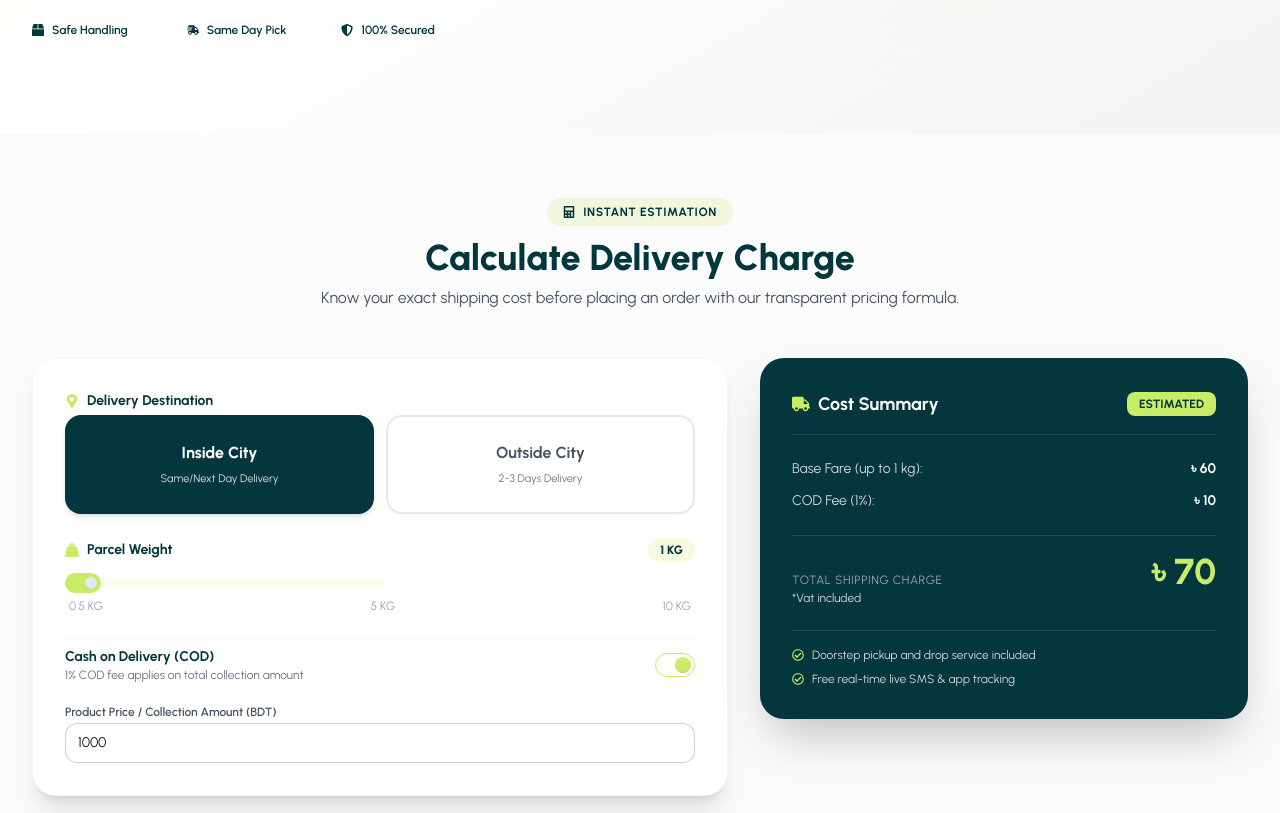
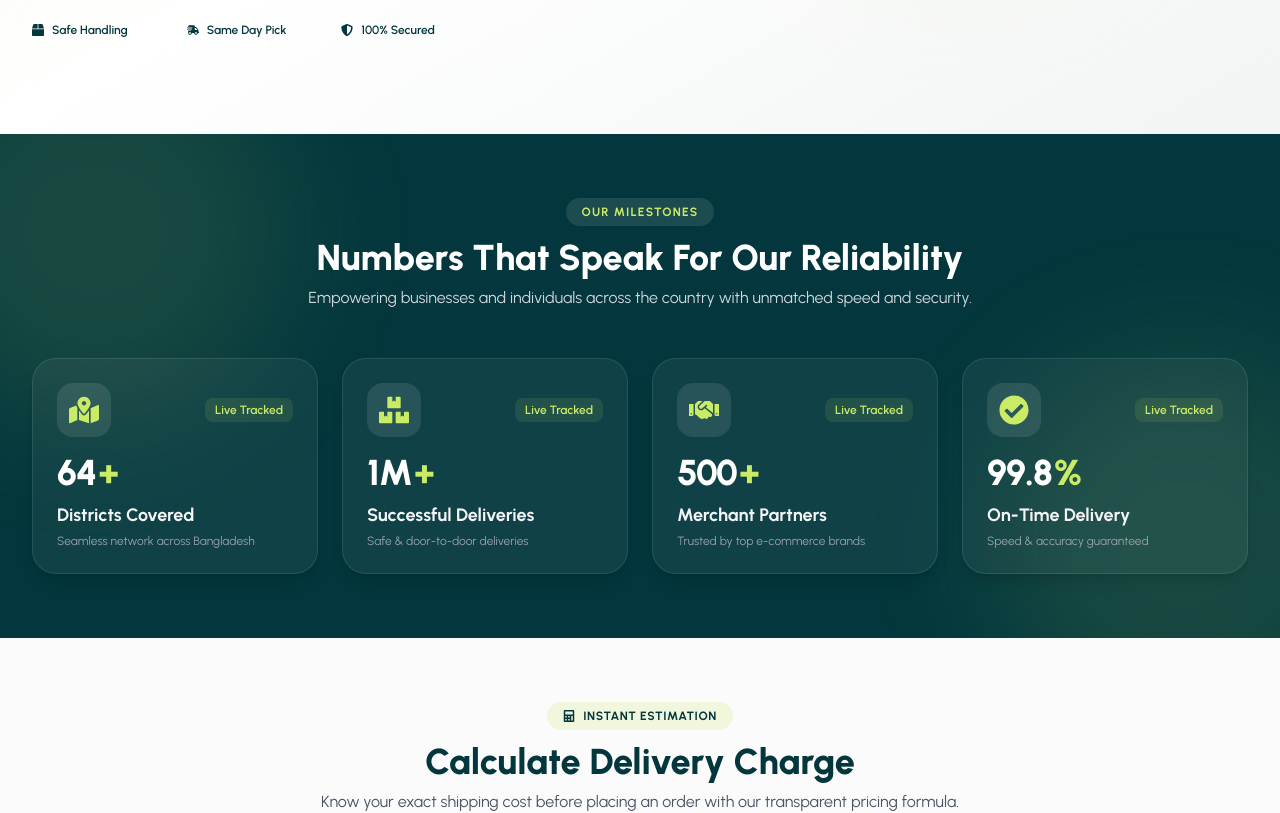
Before and after one commit to opunath26/zap-shift-client, a React (Vite) app: page / in a window 1280 px wide. Shown: the part 660-1473 px from the top of the page. Built offline with nearby package versions, Linux system fonts and the light colour scheme; no server answers.

Commit message:
feat(home): add animated stats and milestones counter section

```diff
--- a/package.json
+++ b/package.json
@@ -18,6 +18,7 @@
     "leaflet": "^1.9.4",
     "lucide-react": "^0.554.0",
     "react": "^19.0.0-rc.1",
+    "react-countup": "^6.5.3",
     "react-dom": "^19.0.0-rc.1",
     "react-hook-form": "^7.66.1",
     "react-icons": "^5.5.0",
--- a/src/pages/Home/Home/Home.jsx
+++ b/src/pages/Home/Home/Home.jsx
@@ -5,6 +5,7 @@ import OurServices from '../Banner/OurServices';
 import Brands from '../Brands/Brands';
 import Reviews from '../Reviews/Reviews';
 import PricingCalculator from '../PricingCalculator/PricingCalculator';
+import StatsSection from '../StatsSection/StatsSection';
 
 const reviewsPromise = fetch('/reviews.json').then(res => res.json());
 
@@ -12,7 +13,8 @@ const reviewsPromise = fetch('/reviews.json').then(res => res.json());
 const Home = () => {
     return (
         <div>
-            <Banner></Banner>
+            <Banner />
+            <StatsSection />
             <PricingCalculator />
             <Work></Work>
             <OurServices></OurServices>
--- /dev/null
+++ b/src/pages/Home/StatsSection/StatsSection.jsx
@@ -0,0 +1,126 @@
+import React from 'react';
+import { motion } from 'framer-motion';
+import CountUp from 'react-countup';
+import { FaMapMarkedAlt, FaBoxes, FaHandshake, FaCheckCircle } from 'react-icons/fa';
+
+const statsData = [
+  {
+    id: 1,
+    icon: <FaMapMarkedAlt className="text-primary text-3xl" />,
+    number: 64,
+    suffix: '+',
+    title: 'Districts Covered',
+    description: 'Seamless network across Bangladesh',
+  },
+  {
+    id: 2,
+    icon: <FaBoxes className="text-primary text-3xl" />,
+    number: 1000000,
+    suffix: '+',
+    title: 'Successful Deliveries',
+    description: 'Safe & door-to-door deliveries',
+    isFormatted: true, // For 1M+ display logic
+  },
+  {
+    id: 3,
+    icon: <FaHandshake className="text-primary text-3xl" />,
+    number: 500,
+    suffix: '+',
+    title: 'Merchant Partners',
+    description: 'Trusted by top e-commerce brands',
+  },
+  {
+    id: 4,
+    icon: <FaCheckCircle className="text-primary text-3xl" />,
+    number: 99.8,
+    decimals: 1,
+    suffix: '%',
+    title: 'On-Time Delivery',
+    description: 'Speed & accuracy guaranteed',
+  },
+];
+
+const StatsSection = () => {
+  return (
+    <div className="relative bg-secondary py-16 overflow-hidden text-white">
+      {/* Background Decorative Glow */}
+      <div className="-top-24 -left-24 absolute bg-primary/10 blur-3xl rounded-full w-96 h-96 pointer-events-none"></div>
+      <div className="-right-24 -bottom-24 absolute bg-primary/10 blur-3xl rounded-full w-96 h-96 pointer-events-none"></div>
+
+      <div className="z-10 relative mx-auto px-4 sm:px-6 lg:px-8 max-w-7xl">
+
+        {/* Section Header */}
+        <motion.div
+          initial={{ opacity: 0, y: -20 }}
+          whileInView={{ opacity: 1, y: 0 }}
+          viewport={{ once: true }}
+          transition={{ duration: 0.5 }}
+          className="mx-auto mb-12 max-w-2xl text-center"
+        >
+          <span className="inline-block bg-white/10 mb-3 px-4 py-1.5 rounded-full font-bold text-primary text-xs uppercase tracking-widest">
+            Our Milestones
+          </span>
+          <h2 className="font-extrabold text-white text-3xl sm:text-4xl">
+            Numbers That Speak For Our Reliability
+          </h2>
+          <p className="mt-2 text-gray-300 text-sm sm:text-base">
+            Empowering businesses and individuals across the country with unmatched speed and security.
+          </p>
+        </motion.div>
+
+        {/* Stats Grid */}
+        <div className="gap-6 grid grid-cols-1 sm:grid-cols-2 lg:grid-cols-4">
+          {statsData.map((stat, index) => (
+            <motion.div
+              key={stat.id}
+              initial={{ opacity: 0, y: 30 }}
+              whileInView={{ opacity: 1, y: 0 }}
+              viewport={{ once: true }}
+              transition={{ duration: 0.5, delay: index * 0.1 }}
+              className="flex flex-col justify-between bg-white/5 shadow-lg p-6 border border-white/10 hover:border-primary/50 rounded-3xl transition-all hover:-translate-y-1 duration-300"
+            >
+              <div className="flex justify-between items-center mb-4">
+                <div className="bg-white/10 p-3 rounded-2xl">
+                  {stat.icon}
+                </div>
+                <span className="bg-primary/10 px-2.5 py-1 rounded-lg font-semibold text-primary text-xs">
+                  Live Tracked
+                </span>
+              </div>
+
+              <div>
+                <div className="flex items-center font-extrabold text-white text-3xl sm:text-4xl tracking-tight">
+                  {stat.isFormatted ? (
+                    <>
+                      <CountUp end={1} duration={2.5} enableScrollSpy scrollSpyOnce />
+                      <span>M</span>
+                    </>
+                  ) : (
+                    <CountUp
+                      end={stat.number}
+                      decimals={stat.decimals || 0}
+                      duration={2.5}
+                      enableScrollSpy
+                      scrollSpyOnce
+                    />
+                  )}
+                  <span className="ml-0.5 text-primary">{stat.suffix}</span>
+                </div>
+
+                <h3 className="mt-2 font-bold text-gray-100 text-lg">
+                  {stat.title}
+                </h3>
+                <p className="mt-1 text-gray-400 text-xs">
+                  {stat.description}
+                </p>
+              </div>
+            </motion.div>
+          ))}
+        </div>
+
+      </div>
+    </div>
+  );
+};
+
+export default StatsSection;
```
Also changed, not shown: 1 other file (tests, documents, lock files or other folders).
